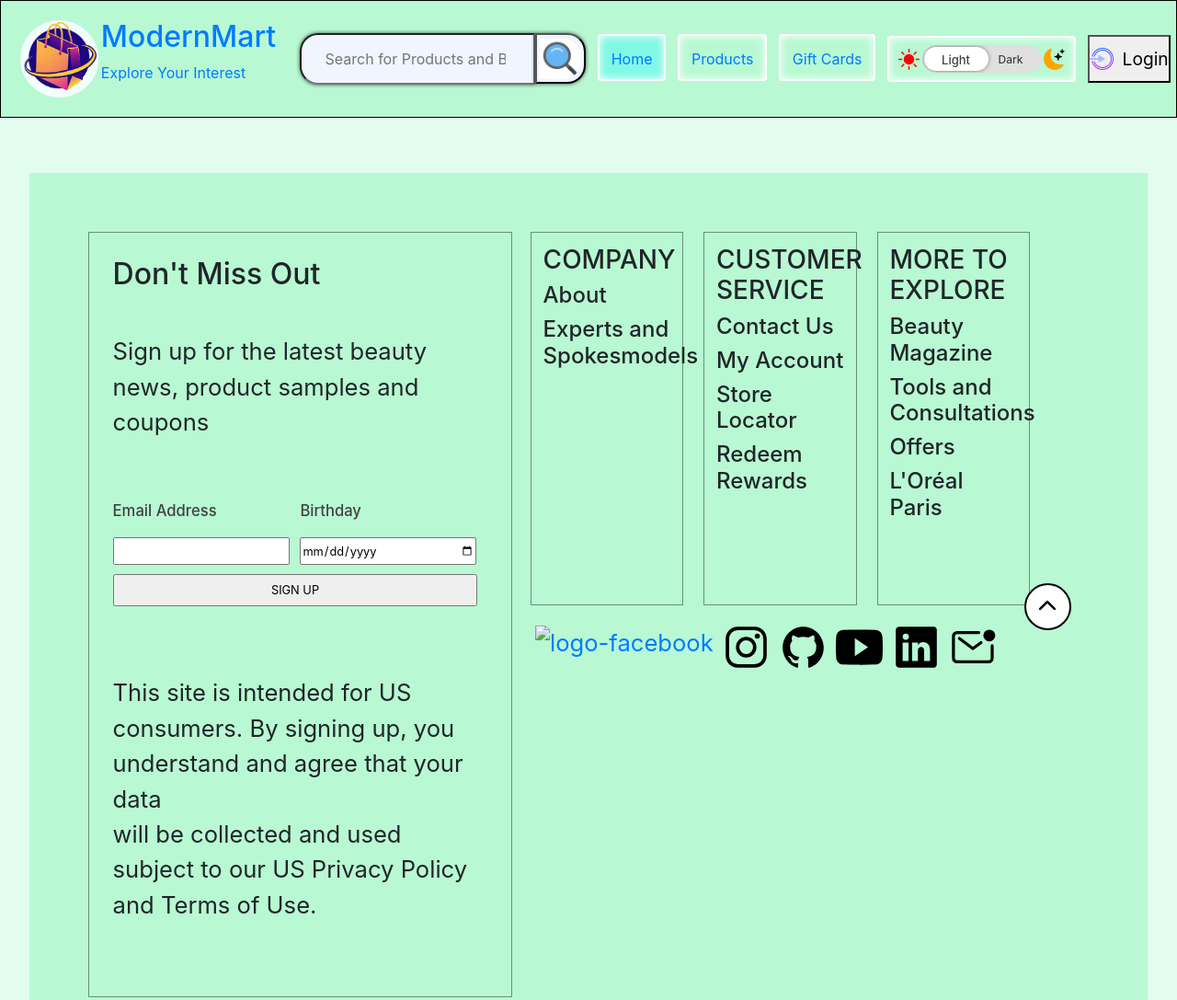
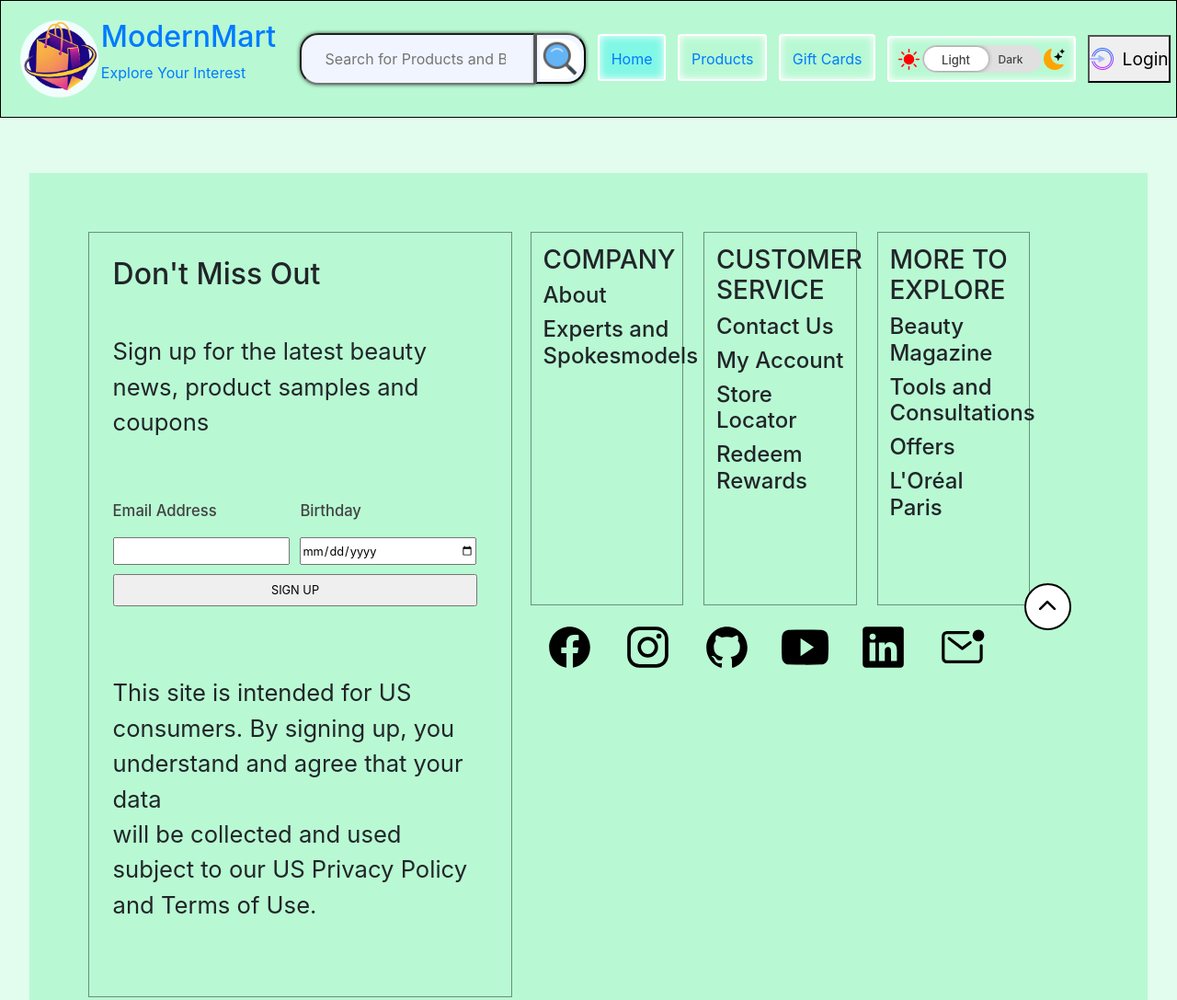
Before and after one commit to User01944/ModernMart, a plain HTML site: page Categories.html in a window 1280 px wide. Shown: the top 1087 px of the page at 92% size. Drawn offline with nearby package versions, Linux system fonts and the light colour scheme; the site is published under a folder, as on GitHub Pages, so addresses that start at the root find nothing; a web font is replaced by a local one.

Commit message:
facebook svg

```diff
--- a/Categories.html
+++ b/Categories.html
@@ -234,7 +234,7 @@
                     target="_blank"
                     ><img
                     class="svg"
-                    src="/Images/logo-facebook.svg"
+                    src="Images/logo-facebook.svg"
                     alt="logo-facebook"
                 /></a>
                 </li>
```
Also changed, not shown: Giftcard.html (+1 -1 lines), Products.html (+1 -1 lines), index.html (+1 -1 lines).
